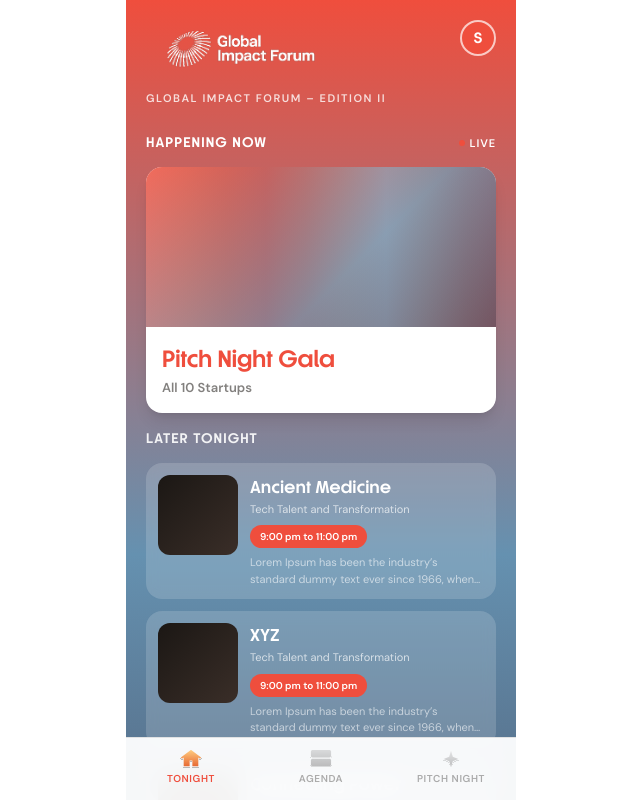
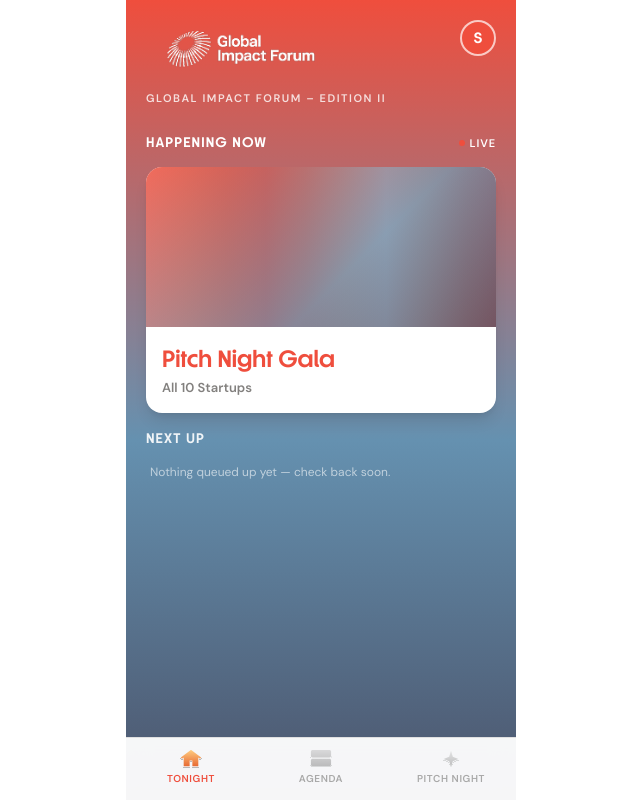
Before and after one commit to aditya-vaishampayan-code/gif-investor-app, a React (Vite) app: page /login in a window 1280 px wide. Both pictures are taken after typing "Sample", "name@example.com", "Sample123" into the empty fields and a click on the button "Enter the Forum". Shown: the top 800 px of the page, without its empty margins (319-959 px from the left). Built offline with nearby package versions, Linux system fonts and the light colour scheme.

Commit message:
Add live Next Up agenda feed to Grid, fix rate/detail back navigation

```diff
--- a/src/data/agenda.js
+++ b/src/data/agenda.js
@@ -9,6 +9,7 @@ export const AGENDA_DAYS = [
   {
     id: 'day1',
     label: 'Day 1',
+    date: '2026-09-04',
     sessions: [
       {
         id: 'opening-ceremony',
@@ -92,6 +93,7 @@ export const AGENDA_DAYS = [
   {
     id: 'day2',
     label: 'Day 2',
+    date: '2026-09-05',
     sessions: [
       {
         id: 'welcome-note',
@@ -139,3 +141,28 @@ export const AGENDA_DAYS = [
     ],
   },
 ]
+
+// Parses the leading "H:MM AM/PM" out of a session's `time` string (handles
+// ranges like "10:00 AM – 10:45 AM" and open-ended ones like "10:30am onwards").
+function parseSessionStart(day, session) {
+  const match = session.time.match(/^(\d{1,2}):(\d{2})\s*([AaPp][Mm])/)
+  if (!match || !day.date) return null
+  let hours = parseInt(match[1], 10)
+  const minutes = parseInt(match[2], 10)
+  const isPM = match[3].toLowerCase() === 'pm'
+  if (isPM && hours !== 12) hours += 12
+  if (!isPM && hours === 12) hours = 0
+  const start = new Date(`${day.date}T00:00:00`)
+  start.setHours(hours, minutes, 0, 0)
+  return start
+}
+
+// Standalone (non-break, showDot:true) sessions across both days, each with
+// a resolved `start` Date — used to drive the Tonight page's "Next Up" feed.
+export function getStandaloneSessions() {
+  return AGENDA_DAYS.flatMap((day) =>
+    day.sessions
+      .filter((session) => session.type !== 'break' && session.showDot === true)
+      .map((session) => ({ ...session, dayId: day.id, start: parseSessionStart(day, session) }))
+  ).filter((session) => session.start)
+}
--- a/src/pages/Grid.jsx
+++ b/src/pages/Grid.jsx
@@ -1,43 +1,32 @@
-import { useState } from 'react'
+import { useEffect, useState } from 'react'
 import { useNavigate } from 'react-router-dom'
 import Frame from '../components/Frame'
 import BottomNav from '../components/BottomNav'
 import ProfileSheet from '../components/ProfileSheet'
 import { getUser } from '../services/dataService'
+import { getStandaloneSessions } from '../data/agenda'
 
-const EVENTS = [
-  {
-    id: 'ancient-medicine',
-    path: '/event/ancient-medicine',
-    title: 'Ancient Medicine',
-    desc: 'Tech Talent and Transformation',
-    time: '9:00 pm to 11:00 pm',
-    blurb: 'Lorem Ipsum has been the industry\u2019s standard dummy text ever since 1966, when designers…',
-  },
-  {
-    id: 'xyz',
-    path: '/event/xyz',
-    title: 'XYZ',
-    desc: 'Tech Talent and Transformation',
-    time: '9:00 pm to 11:00 pm',
-    blurb: 'Lorem Ipsum has been the industry\u2019s standard dummy text ever since 1966, when designers…',
-  },
-  {
-    id: 'connecting-power',
-    path: '/event/connecting-power',
-    title: 'Connecting Power',
-    desc: 'Tech Talent and Transformation',
-    time: '9:00 pm to 11:00 pm',
-    blurb: 'Lorem Ipsum has been the industry\u2019s standard dummy text ever since 1966, when designers…',
-  },
-]
+// An agenda session moves into "Next Up" this long after its scheduled start.
+const NEXT_UP_TRIGGER_BUFFER_MS = 5 * 60 * 1000
+// How often we re-check the clock to catch a session crossing its trigger time.
+const NEXT_UP_POLL_MS = 30 * 1000
 
 export default function Grid() {
   const [profileOpen, setProfileOpen] = useState(false)
   const [, setTick] = useState(0)
+  const [now, setNow] = useState(() => Date.now())
   const nav = useNavigate()
   const user = getUser()
   const initial = user?.name ? user.name[0].toUpperCase() : '?'
+
+  useEffect(() => {
+    const id = setInterval(() => setNow(Date.now()), NEXT_UP_POLL_MS)
+    return () => clearInterval(id)
+  }, [])
+
+  const nextUpEvents = getStandaloneSessions()
+    .filter((session) => now >= session.start.getTime() + NEXT_UP_TRIGGER_BUFFER_MS)
+    .sort((a, b) => a.start - b.start)
 
   return (
     <Frame className="relative overflow-hidden">
@@ -93,30 +82,35 @@ export default function Grid() {
           </button>
         </div>
 
-        {/* LATER TONIGHT */}
+        {/* NEXT UP */}
         <div className="px-5 pt-1 pb-6">
           <div className="font-display text-[13px] font-bold text-white/90 uppercase mb-3.5" style={{ letterSpacing: '0.08em' }}>
-            Later Tonight
+            Next Up
           </div>
           <div className="flex flex-col gap-3">
-            {EVENTS.map((ev) => (
+            {nextUpEvents.map((session) => (
               <button
-                key={ev.id}
-                onClick={() => nav(ev.path)}
+                key={session.id}
+                onClick={() => nav('/agenda')}
                 className="flex gap-3 items-start text-left rounded-2xl p-3 border-none cursor-pointer active:scale-[0.98] transition-transform"
                 style={{ background: 'rgba(255,255,255,0.16)', backdropFilter: 'blur(6px)' }}
               >
                 <div className="w-20 h-20 rounded-xl shrink-0" style={{ background: 'linear-gradient(135deg,#1B1714 0%,#3A2E28 100%)' }} />
                 <div className="flex-1 min-w-0">
-                  <div className="font-display text-[16px] font-bold text-white mb-0.5">{ev.title}</div>
-                  <div className="text-[11px] text-white/70 mb-1.5">{ev.desc}</div>
+                  <div className="font-display text-[16px] font-bold text-white mb-0.5">{session.title}</div>
+                  {session.location && <div className="text-[11px] text-white/70 mb-1.5">{session.location}</div>}
                   <span className="inline-block px-2.5 py-1 rounded-full bg-orange text-white text-[10px] font-semibold mb-1.5">
-                    {ev.time}
+                    {session.time}
                   </span>
-                  <div className="text-[11px] text-white/60 line-clamp-2">{ev.blurb}</div>
+                  {session.description && (
+                    <div className="text-[11px] text-white/60 line-clamp-2">{session.description}</div>
+                  )}
                 </div>
               </button>
             ))}
+            {nextUpEvents.length === 0 && (
+              <div className="text-[12px] text-white/60 px-1">Nothing queued up yet — check back soon.</div>
+            )}
           </div>
         </div>
       </div>
--- a/src/pages/Rate.jsx
+++ b/src/pages/Rate.jsx
@@ -1,5 +1,5 @@
 import { useState } from 'react'
-import { useNavigate, useParams, Navigate, Link } from 'react-router-dom'
+import { useNavigate, useParams, Navigate } from 'react-router-dom'
 import { motion } from 'framer-motion'
 import Frame from '../components/Frame'
 import MoneyStack from '../components/MoneyStack'
@@ -39,9 +39,9 @@ export default function Rate() {
       {phase === 'sliding' && (
         <>
           <div className="px-5 pt-4 border-b border-ink/7" style={{ background: 'rgba(255,255,255,0.6)' }}>
-            <Link to={`/startup/${id}`} className="inline-block text-ink/40 text-xs font-semibold pb-4" style={{ letterSpacing: '0.08em' }}>
+            <button onClick={() => nav(-1)} className="inline-block text-ink/40 text-xs font-semibold pb-4 border-none bg-transparent cursor-pointer p-0" style={{ letterSpacing: '0.08em' }}>
               ← BACK
-            </Link>
+            </button>
           </div>
           <div className="flex-1 flex flex-col items-center px-7 pt-2 pb-10">
             <p className="text-[11px] font-semibold text-ink/40 uppercase mb-5 mt-4 text-center" style={{ letterSpacing: '0.12em' }}>
```
Also changed, not shown: 1 other file (tests, documents, lock files or other folders).
